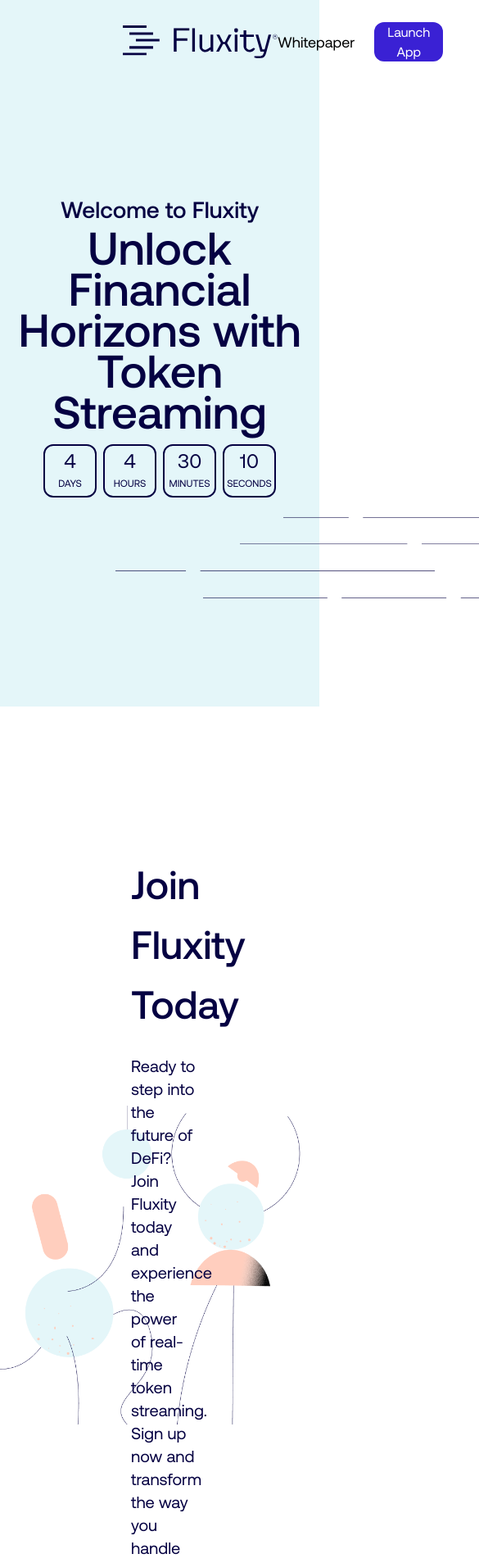
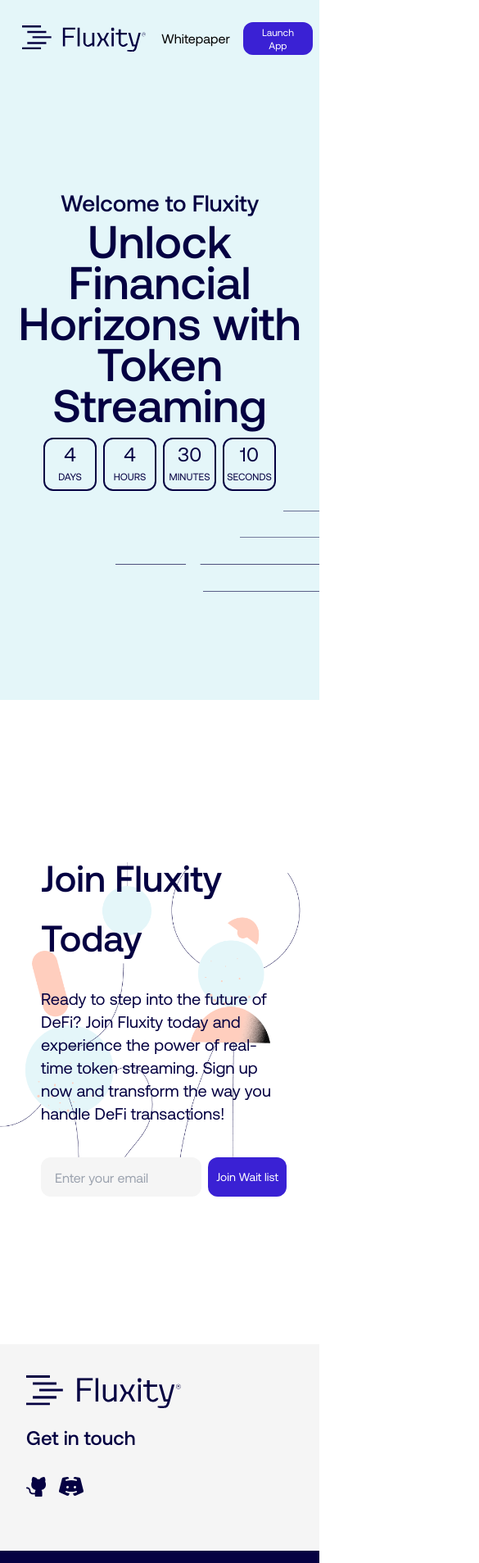
Before and after one commit to luanlabs/fluxity.finance, a Next.js app: page / in a window 390 px wide. Shown: the top 1907 px of the page at 82% size, 585 px wide, since content can reach past the window. Built offline with nearby package versions, Linux system fonts and the light colour scheme.

Commit message:
fix: responsive

```diff
--- a/src/components/CButton/index.tsx
+++ b/src/components/CButton/index.tsx
@@ -7,9 +7,10 @@ interface CButtonProps {
   content: string;
   onClick?: (event: any) => void;
   type?: 'button' | 'submit' | 'reset' | undefined;
+  className?: string;
 }
 
-const CButton = ({ color, content, onClick, type }: CButtonProps) => {
+const CButton = ({ color, content, onClick, type, className }: CButtonProps) => {
   return (
     <button
       type={type}
@@ -17,7 +18,7 @@ const CButton = ({ color, content, onClick, type }: CButtonProps) => {
         color === 'MidnightBlue'
           ? 'bg-MidnightBlue hover:bg-RoyalPurple'
           : 'bg-RoyalPurple hover:bg-MidnightBlue'
-      } flex justify-center items-center xxl:h-[54px] h-[48px] xxl:px-6 px-4 text-white xxl:text-xl text-base rounded-xl transition-all duration-500`}
+      } flex justify-center items-center xxl:h-[54px] h-12 xxl:px-6 px-4 text-white xxl:text-xl text-base rounded-xl transition-all duration-500 ${className}`}
       onClick={onClick}
     >
       {content}
--- a/src/containers/ContactUs.tsx
+++ b/src/containers/ContactUs.tsx
@@ -11,7 +11,7 @@ import { ExternalPages } from '@/constants/externalPages';
 
 const ContactUs = () => {
   return (
-    <div className="relative bg-WhiteSmoke pl-[153px] pr-[333px] pt-[38px] pb-[66px] gap-[620px] flex xxl:justify-center justify-between text-MidnightBlue font-medium">
+    <div className="relative bg-WhiteSmoke pl-[153px] sm:pl-8 pr-[333px] sm:pr-0 pt-[38px] pb-[66px] gap-[620px] sm:gap-5 flex sm:flex-col xxl:justify-center justify-between text-MidnightBlue font-medium">
       <div>
         <Image src={logo} alt="Fluxity" className="select-none max-w-[190px] max-h-10" />
       </div>
--- /dev/null
+++ b/src/containers/Features.tsx
@@ -0,0 +1,58 @@
+'use client';
+
+import CBox from '@/components/CBox/CBox';
+
+const Features = () => {
+  const supportTitle = (
+    <p>
+      24/7 <br /> Support
+    </p>
+  );
+
+  return (
+    <div className="w-full m-auto flex flex-col justify-center items-center pb-[89px] pt-[72px]">
+      <div className="flex flex-col m-auto pr-[280px] sm:pr-0 sm:text-2xl text-[44px] landing-[49px]  text-left items-center">
+        <p className="text-left w-[900px] sm:w-full sm:px-7">
+          We're reinventing the DeFi ecosystem by providing an innovative real-time{` `}
+          <span className="text-RoyalPurple">token streaming service.</span>
+        </p>
+        <p className="mt-10 xxl:w-[900px] sm:w-full sm:px-7">
+          Our platform bridges the gap between token senders and receivers, making transactions
+          seamless, instant, and efficient. With Fluxity, you'll experience:
+        </p>
+      </div>
+
+      <section className="mt-[96px] sm:mt-10 pl-[313px] sm:pl-0 m-auto flex flex-col items-center justify-center">
+        <div className="flex sm:flex-col sm:mr-0 gap-4 mr-[750px]">
+          <CBox
+            bg="#FCFF56"
+            title="Instant Streaming"
+            content="Fluxity streams tokens every second, eliminating long wait times."
+          />
+
+          <CBox
+            bg="#FCFF56"
+            title="Safe and Secure"
+            content="We use state-of-the-art technology to ensure the protection of your transactions."
+          />
+        </div>
+
+        <div className="flex gap-4 mt-[18px] justify-start sm:flex-col sm:mr-0">
+          <CBox
+            bg="#75EEFF"
+            title="User-Friendly Interface"
+            content="Our platform is intuitive and easy to navigate for all users."
+          />
+
+          <CBox
+            bg="#75EEFF"
+            title={supportTitle}
+            content="We have a dedicated team of customer support specialists always ready to assist you."
+          />
+        </div>
+      </section>
+    </div>
+  );
+};
+
+export default Features;
--- a/src/containers/Footer.tsx
+++ b/src/containers/Footer.tsx
@@ -1,15 +1,17 @@
+'use client';
+
 import React from 'react';
 
 const Footer = () => {
   return (
     <footer
       className="bg-MidnightBlue flex xxl:justify-center justify-between whitespace-nowrap text-white text-base
-    xxl:gap-[550px] pt-[26px] pb-[22px] pl-[140px] xxl:pr-[347px] pr-[200px]"
+    xxl:gap-[550px] sm:gap-0 sm:pl-5 sm:pr-0 sm:flex-col pt-[26px] pb-[22px] pl-[140px] xxl:pr-[347px] pr-[200px]"
     >
       <p>
         Remember, with Fluxity, the future of <br /> DeFi is at your fingertips.
       </p>
-      <p>© 2023 - Fluxity</p>
+      <p className="sm:mt-4">© 2023 - Fluxity</p>
     </footer>
   );
 };
--- a/src/containers/Header.tsx
+++ b/src/containers/Header.tsx
@@ -17,19 +17,24 @@ const Header = () => {
   };
 
   return (
-    <header className="flex xxl:justify-center xxl:gap-[650px] justify-between items-center bg-BabyBlue px-[150px] py-[27px]">
+    <header className="flex xxl:justify-center xxl:gap-[650px] justify-between items-center bg-BabyBlue px-[150px] sm:px-2 py-[27px]">
       <div>
-        <Image src={logo} alt="Fluxity" className="select-none max-w-[190px] max-h-10" />
+        <Image src={logo} alt="Fluxity" className="select-none max-w-[190px] max-h-10 sm:max-h-8" />
       </div>
-      <div className="flex items-center gap-6">
+      <div className="flex justify-center items-center gap-6 sm:gap-4">
         <Link
           href={ExternalPages.WHITE_PAPER}
           target="blank"
-          className="text-[18px] hover:text-MidnightBlue"
+          className="text-[18px] sm:text-base hover:text-MidnightBlue"
         >
           Whitepaper
         </Link>
-        <CButton color="RoyalPurple" content="Launch App" onClick={handleRedirect} />
+        <CButton
+          color="RoyalPurple"
+          content="Launch App"
+          className="sm:h-10 sm:px-3 sm:text-xs"
+          onClick={handleRedirect}
+        />
       </div>
     </header>
   );
--- a/src/containers/JoinUs.tsx
+++ b/src/containers/JoinUs.tsx
@@ -45,13 +45,13 @@ const JoinUs = () => {
   };
 
   return (
-    <div className="relative z-30 flex xxl:justify-center justify-between items-center xxl:gap-10 gap-1 w-full">
-      <div className="pl-[160px] py-[180px] z-20">
+    <div className="relative z-30 flex xxl:justify-center justify-between sm:justify-center items-center xxl:gap-10 gap-1 w-full">
+      <div className="pl-[160px] sm:pl-[50px] py-[180px] z-20">
         <div className="text-MidnightBlue mb-10">
-          <h3 className="font-medium xxl:text-[56px] text-[48px] tracking-[0] leading-[73.4px] mb-6">
+          <h3 className="font-medium xxl:text-[56px] text-[48px] sm:text-[45px] tracking-[0] leading-[73.4px] mb-6">
             Join Fluxity Today
           </h3>
-          <p className="xxl:text-2xl text-xl xxl:w-[540px] w-1/2">
+          <p className="xxl:text-2xl text-xl xxl:w-[540px] w-1/2 sm:w-[300px]">
             Ready to step into the future of DeFi? Join Fluxity today and experience the power of
             real-time token streaming. Sign up now and transform the way you handle DeFi
             transactions!
@@ -59,7 +59,12 @@ const JoinUs = () => {
         </div>
         <form onSubmit={handleSubmit} className="inline-flex gap-2 w-full">
           <CInput placeholder="Enter your email" name="input" type="email" />
-          <CButton type="submit" color="RoyalPurple" content="Join Wait list" />
+          <CButton
+            type="submit"
+            color="RoyalPurple"
+            className="sm:text-sm sm:px-0 sm:w-[40%]"
+            content="Join Wait list"
+          />
         </form>
       </div>
       <div className="w-[690px] h-[690px] z-10">
--- a/src/containers/Welcome.tsx
+++ b/src/containers/Welcome.tsx
@@ -18,7 +18,7 @@ const Welcome = () => {
         Unlock Financial Horizons with Token Streaming
       </p>
       <CCountDown targetDate={targetDate} />
-      <picture className="xxl:space-y-12 space-y-8 xxl:mt-14 mt-6 ">
+      <picture className="xxl:space-y-12 space-y-8 xxl:mt-14 mt-6 overflow-hidden">
         <Image src={line1} alt="moving lines" className="animate-movingLine" />
         <Image src={line2} alt="moving lines" className="animate-movingLineDelay1" />
         <Image src={line3} alt="moving lines" className="animate-movingLineDelay2" />
--- a/src/containers/WhyFluxity.tsx
+++ b/src/containers/WhyFluxity.tsx
@@ -3,14 +3,14 @@ import React from 'react';
 const WhyFluxity = () => {
   return (
     <div
-      className="bg-MidnightBlue text-white flex xxl:justify-center justify-between xxl:gap-[260px] gap:[100px] pt-[115px]
-     pb-[135px] pr-[147px] pl-[160px]"
+      className="bg-MidnightBlue text-white flex sm:flex-col xxl:justify-center justify-between sm:justify-center sm:items-center xxl:gap-[260px] gap:[100px] sm:gap-0 pt-[115px]
+     pb-[135px] pr-[147px] pl-[160px] sm:pr-0 sm:pl-0"
     >
       <div className="xxl:text-[56px] text-[48px] leading-[73.4px] items-start whitespace-nowrap">
         Why Choose
         <br /> Fluxity?
       </div>
-      <div className="xxl:text-[30px] text-2xl xxl:w-[576px] w-1/2">
+      <div className="xxl:text-[30px] text-2xl xxl:w-[576px] w-1/2 sm:w-[68%] sm:mt-8">
         Fluxity is not just a platform; it&#39;s a revolution in the DeFi sector. We prioritize
         convenience and security, allowing users to experience the speed and efficiency of real-time
         token streaming. <br />
```
